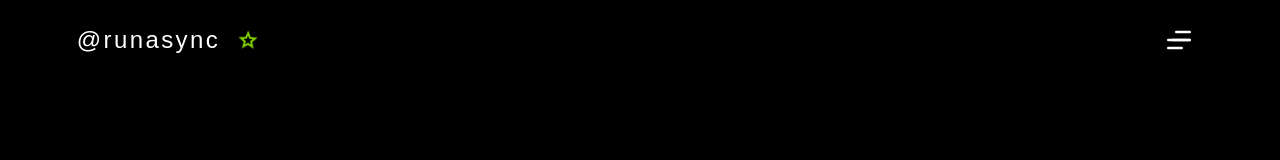
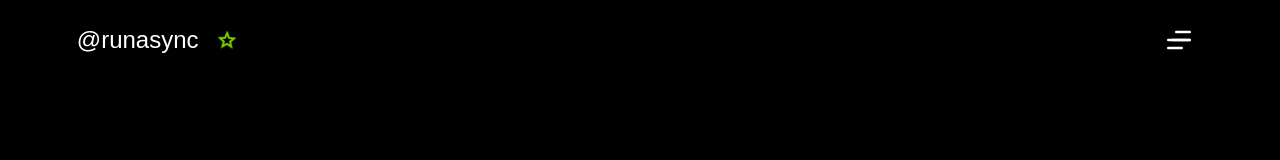
Before and after one commit to raiasim93/my-portfolio, a Next.js app: page / in a window 1280 px wide. Shown: the top 160 px of the page. Built offline with nearby package versions, Linux system fonts and the light colour scheme.

Commit message:
Fix: Make home logo smaller

```diff
--- a/src/components/partials/Navbar.tsx
+++ b/src/components/partials/Navbar.tsx
@@ -28,7 +28,7 @@ const Navbar = () => {
                    bg-black text-white
                       h-[80px] py-8 px-[6vw] 2xl:px-[16vw] font-normal text-xl flex justify-between items-center  '>
         <div className='flex gap-x-4 justify-center items-center'>
-          <Link href='/' className='font-medium  text-2xl tracking-widest'> @runasync </Link>
+          <Link href='/' className='font-small  text-2xl '> @runasync </Link>
 
           <div ref={starRef}>
             <RiStarSLine className='text-2xl text-lime-500' />
```
